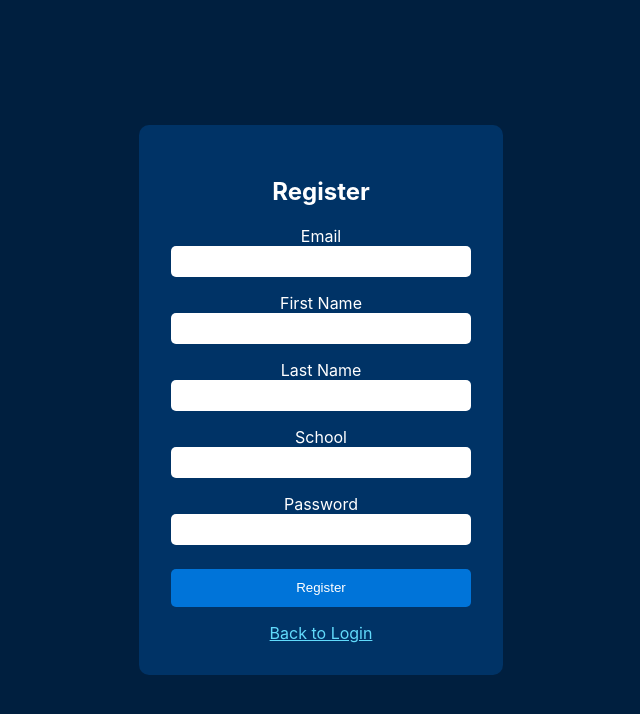
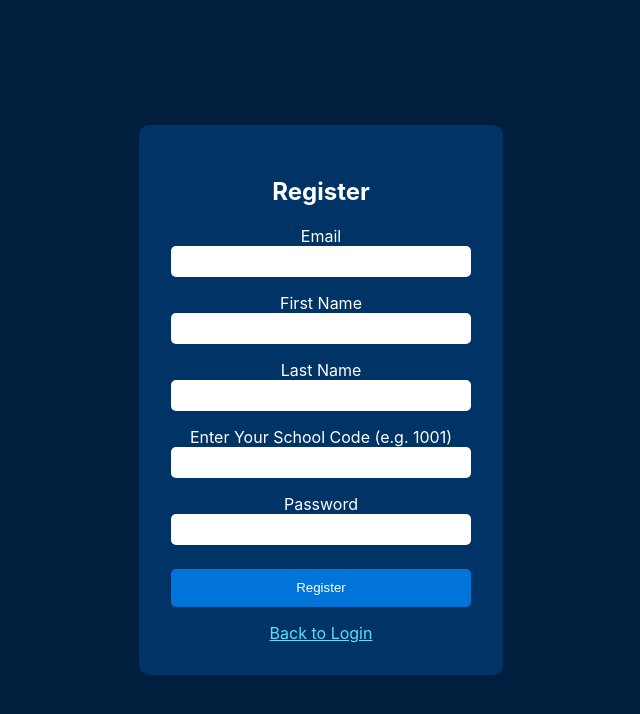
Before and after one commit to danny0ceanCA/airecruiting, a React (Create React App) app in the folder frontend/: page /register in a window 1280 px wide. Shown: the top 714 px of the page, without its empty margins (319-959 px from the left). Built offline with nearby package versions, Linux system fonts and the light colour scheme.

Commit message:
Update registration form to use school_code

```diff
--- a/frontend/package.json
+++ b/frontend/package.json
@@ -9,12 +9,13 @@
     "@testing-library/react": "^16.3.0",
     "@testing-library/user-event": "^13.5.0",
     "axios": "^1.10.0",
+    "jspdf": "^3.0.1",
     "jwt-decode": "^3.1.2",
     "react": "^19.1.0",
     "react-dom": "^19.1.0",
     "react-router-dom": "^6.30.1",
+    "react-scripts": "5.0.1",
     "recharts": "^2.8.0",
-    "react-scripts": "5.0.1",
     "web-vitals": "^2.1.4"
   },
   "scripts": {
--- a/frontend/src/RegisterForm.js
+++ b/frontend/src/RegisterForm.js
@@ -8,9 +8,9 @@ function RegisterForm() {
     email: '',
     firstName: '',
     lastName: '',
-    school: '',
     password: '',
   });
+  const [schoolCode, setSchoolCode] = useState('');
   const [message, setMessage] = useState('');
   const [error, setError] = useState('');
   const navigate = useNavigate();
@@ -27,8 +27,8 @@ function RegisterForm() {
         email: formData.email,
         first_name: formData.firstName,
         last_name: formData.lastName,
-        school: formData.school,
         password: formData.password,
+        school_code: schoolCode,
       });
       setMessage('Registration submitted. Awaiting admin approval.');
       setTimeout(() => navigate('/login'), 3000);
@@ -65,14 +65,16 @@ function RegisterForm() {
           value={formData.lastName}
           onChange={handleChange}
         />
-        <label htmlFor="school">School</label>
+        <label htmlFor="school_code">Enter Your School Code (e.g. 1001)</label>
         <input
-          id="school"
-          name="school"
+          id="school_code"
+          name="school_code"
           type="text"
-          value={formData.school}
-          onChange={handleChange}
+          maxLength={4}
+          value={schoolCode}
+          onChange={(e) => setSchoolCode(e.target.value)}
         />
+        {error && <p className="error">{error}</p>}
         <label htmlFor="password">Password</label>
         <input
           id="password"
@@ -84,7 +86,6 @@ function RegisterForm() {
         <button type="submit">Register</button>
         <Link to="/login" className="login-link">Back to Login</Link>
         {message && <p className="message">{message}</p>}
-        {error && <p className="error">{error}</p>}
       </form>
     </div>
   );
```
